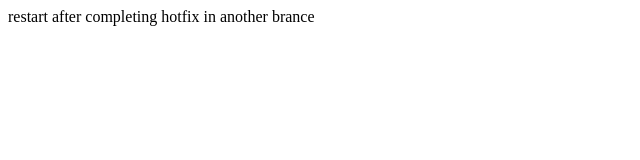
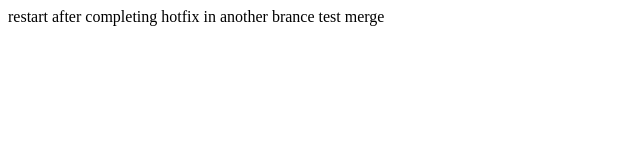
Before and after one commit to jantijhuis/jan, a plain HTML site: page index.html in a window 1280 px wide. Shown: the full height of the page, 0-640 px from the left. Drawn offline with Linux system fonts and the light colour scheme.

Commit message:
add index

```diff
--- a/index.html
+++ b/index.html
@@ -1,3 +1,4 @@
 <index.html>
 <som xml code or html code>
 restart after completing hotfix in another brance
+test merge
```
